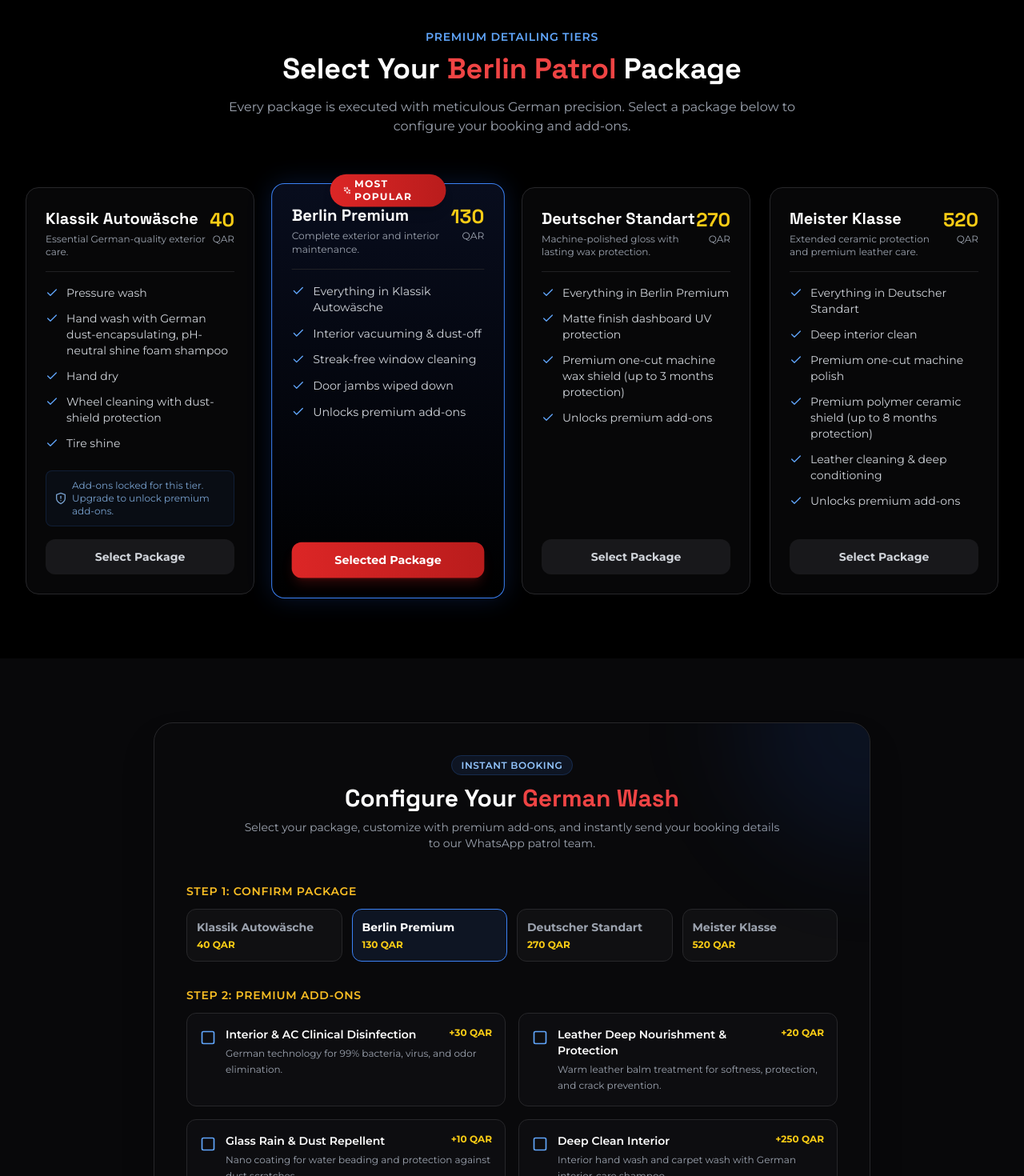
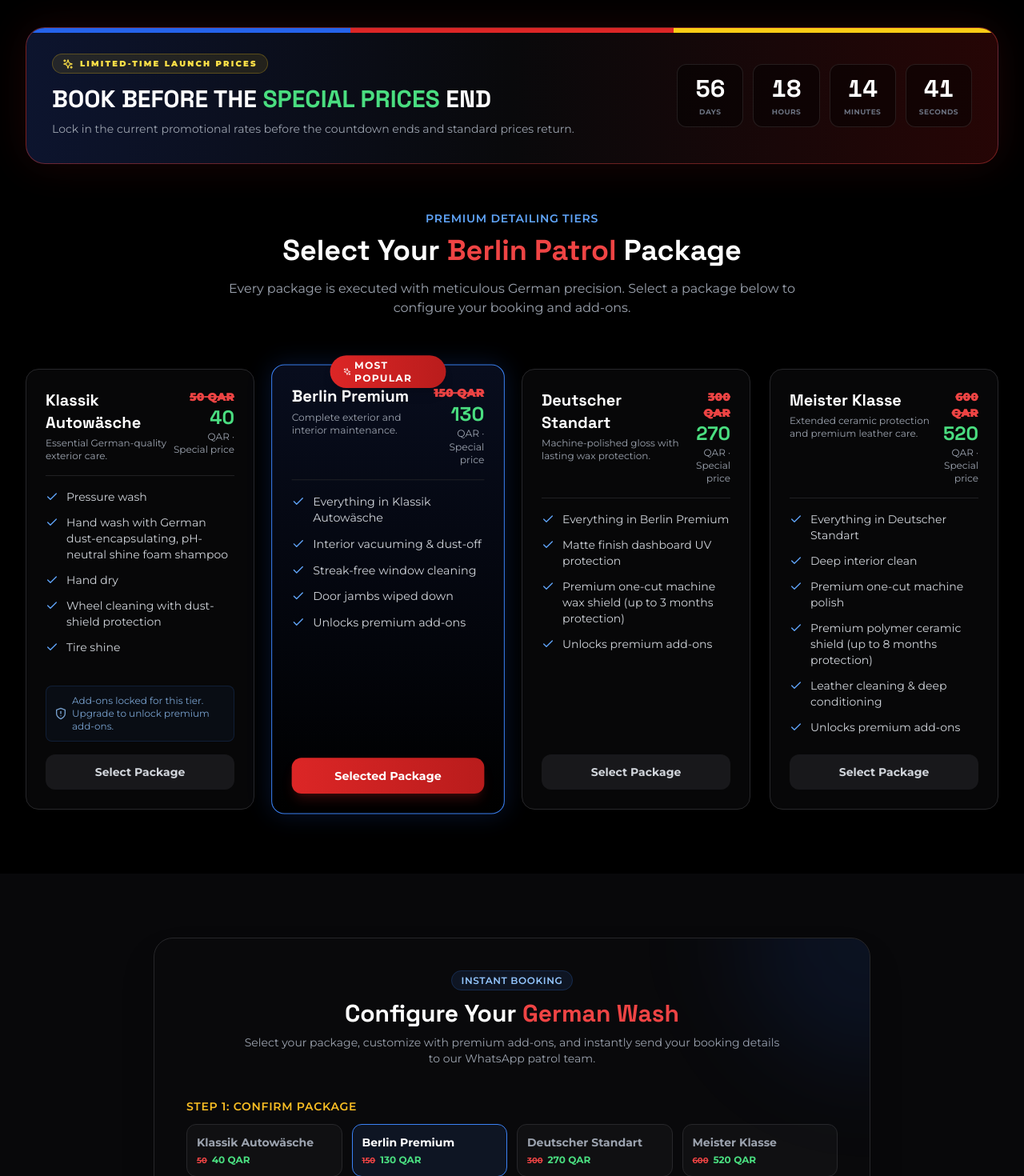
Before and after one commit to org-innoqa/qatar-car-wash-berlin-car-wash-patrol-f3a184, a React (Vite) app: page / in a window 1280 px wide. Shown: the part 3560-5030 px from the top of the page at 80% size. Built offline with nearby package versions, Linux system fonts and the light colour scheme.

Commit message:
Price chgane

```diff
--- a/src/App.tsx
+++ b/src/App.tsx
@@ -6,6 +6,7 @@
 import AppSubscription from './components/AppSubscription';
 import GermanQualityBadge from './components/GermanQualityBadge';
 import PatrolGallery from './components/PatrolGallery';
+import PriceCountdown from './components/PriceCountdown';
 import heroCarWash from './assets/hero/luxury-car-wash.webp';
 import brandLogo from './assets/brand/berlin-wash-patrol-logo.webp';
 
@@ -14,6 +15,7 @@
     id: 'klassik',
     name: 'Klassik Autowäsche',
     price: 40,
+    originalPrice: 50,
     tagline: 'Essential German-quality exterior care.',
     features: [
       'Pressure wash',
@@ -28,6 +30,7 @@
     id: 'berlin-premium',
     name: 'Berlin Premium',
     price: 130,
+    originalPrice: 150,
     tagline: 'Complete exterior and interior maintenance.',
     features: [
       'Everything in Klassik Autowäsche',
@@ -43,6 +46,7 @@
     id: 'deutscher-standard',
     name: 'Deutscher Standart',
     price: 270,
+    originalPrice: 300,
     tagline: 'Machine-polished gloss with lasting wax protection.',
     features: [
       'Everything in Berlin Premium',
@@ -56,6 +60,7 @@
     id: 'meisterklasse',
     name: 'Meister Klasse',
     price: 520,
+    originalPrice: 600,
     tagline: 'Extended ceramic protection and premium leather care.',
     features: [
       'Everything in Deutscher Standart',
@@ -210,6 +215,7 @@
       {/* Packages Section */}
       <section id="packages" className="py-20 bg-black relative">
         <div className="max-w-7xl mx-auto px-4 sm:px-6 lg:px-8">
+          <PriceCountdown />
 
           <div className="text-center max-w-3xl mx-auto mb-16">
             <span className="text-blue-400 font-semibold tracking-wider uppercase text-sm">Premium Detailing Tiers</span>
--- a/src/components/BookingForm.tsx
+++ b/src/components/BookingForm.tsx
@@ -13,12 +13,13 @@
   id: string;
   name: string;
   price: number;
+  originalPrice?: number;
   description: string;
 }
 
 const ADD_ONS: AddOn[] = [
-  { id: 'clinical', name: 'Interior & AC Clinical Disinfection', price: 30, description: 'German technology for 99% bacteria, virus, and odor elimination.' },
-  { id: 'leather', name: 'Leather Deep Nourishment & Protection', price: 20, description: 'Warm leather balm treatment for softness, protection, and crack prevention.' },
+  { id: 'clinical', name: 'Interior & AC Clinical Disinfection', price: 30, originalPrice: 50, description: 'German technology for 99% bacteria, virus, and odor elimination.' },
+  { id: 'leather', name: 'Leather Deep Nourishment & Protection', price: 20, originalPrice: 30, description: 'Warm leather balm treatment for softness, protection, and crack prevention.' },
   { id: 'glass', name: 'Glass Rain & Dust Repellent', price: 10, description: 'Nano coating for water beading and protection against dust scratches.' },
   { id: 'interior', name: 'Deep Clean Interior', price: 250, description: 'Interior hand wash and carpet wash with German interior-care shampoo.' },
   { id: 'engine', name: 'Engine Steam Clean', price: 30, description: 'Steam cleaning with a Canadian specialist engine cleaner.' },
@@ -158,7 +159,14 @@
                 }`}
               >
                 <div className="font-bold text-xs sm:text-sm truncate">{pkg.name}</div>
-                <div className="text-yellow-400 font-bold text-xs mt-1">{pkg.price} QAR</div>
+                <div className="mt-1 flex items-baseline gap-1.5">
+                  {pkg.originalPrice && (
+                    <span className="text-[10px] font-bold text-red-500 line-through decoration-red-500">
+                      {pkg.originalPrice}
+                    </span>
+                  )}
+                  <span className="text-xs font-bold text-green-400">{pkg.price} QAR</span>
+                </div>
               </button>
             ))}
           </div>
@@ -197,7 +205,12 @@
                   <div className="flex-1">
                     <div className="flex justify-between items-start">
                       <span className="font-semibold text-sm text-white">{addOn.name}</span>
-                      <span className="text-xs font-bold text-yellow-400 shrink-0 ml-2">+{addOn.price} QAR</span>
+                      <span className="ml-2 flex shrink-0 items-center gap-1.5 text-xs font-bold">
+                        {addOn.originalPrice && (
+                          <span className="text-red-500 line-through decoration-red-500">+{addOn.originalPrice}</span>
+                        )}
+                        <span className="text-green-400">+{addOn.price} QAR</span>
+                      </span>
                     </div>
                     <p className="text-xs text-gray-400 mt-1 leading-relaxed">{addOn.description}</p>
                   </div>
--- a/src/components/PackageCard.tsx
+++ b/src/components/PackageCard.tsx
@@ -5,6 +5,7 @@
   id: string;
   name: string;
   price: number;
+  originalPrice?: number;
   tagline: string;
   features: string[];
   isPopular?: boolean;
@@ -40,8 +41,13 @@
             <p className="text-xs text-gray-400 mt-1">{pkg.tagline}</p>
           </div>
           <div className="text-right">
-            <span className="text-2xl font-display font-black text-yellow-400">{pkg.price}</span>
-            <span className="text-xs text-gray-400 block">QAR</span>
+            {pkg.originalPrice && (
+              <span className="block text-sm font-black text-red-500 line-through decoration-2 decoration-red-500/90">
+                {pkg.originalPrice} QAR
+              </span>
+            )}
+            <span className="text-2xl font-display font-black text-green-400">{pkg.price}</span>
+            <span className="text-xs text-gray-400 block">QAR · Special price</span>
           </div>
         </div>
 
--- /dev/null
+++ b/src/components/PriceCountdown.tsx
@@ -0,0 +1,87 @@
+import React, { useEffect, useState } from 'react';
+import { Clock3, Sparkles } from 'lucide-react';
+
+const OFFER_END = new Date('2026-09-08T19:23:12+03:00').getTime();
+
+interface TimeRemaining {
+  days: number;
+  hours: number;
+  minutes: number;
+  seconds: number;
+  expired: boolean;
+}
+
+function calculateTimeRemaining(): TimeRemaining {
+  const difference = Math.max(0, OFFER_END - Date.now());
+
+  return {
+    days: Math.floor(difference / 86_400_000),
+    hours: Math.floor((difference / 3_600_000) % 24),
+    minutes: Math.floor((difference / 60_000) % 60),
+    seconds: Math.floor((difference / 1_000) % 60),
+    expired: difference === 0
+  };
+}
+
+const TIME_UNITS: Array<{ key: keyof Omit<TimeRemaining, 'expired'>; label: string }> = [
+  { key: 'days', label: 'Days' },
+  { key: 'hours', label: 'Hours' },
+  { key: 'minutes', label: 'Minutes' },
+  { key: 'seconds', label: 'Seconds' }
+];
+
+export default function PriceCountdown() {
+  const [timeRemaining, setTimeRemaining] = useState(calculateTimeRemaining);
+
+  useEffect(() => {
+    const timer = window.setInterval(() => {
+      setTimeRemaining(calculateTimeRemaining());
+    }, 1_000);
+
+    return () => window.clearInterval(timer);
+  }, []);
+
+  return (
+    <div className="relative mb-14 overflow-hidden rounded-3xl border border-red-500/40 bg-gradient-to-r from-blue-950/55 via-zinc-950 to-red-950/55 p-5 shadow-[0_0_50px_rgba(220,38,38,0.12)] sm:p-8">
+      <div className="absolute inset-x-0 top-0 flex h-1.5">
+        <div className="w-1/3 bg-blue-600" />
+        <div className="w-1/3 bg-red-600" />
+        <div className="w-1/3 bg-yellow-400" />
+      </div>
+
+      <div className="grid items-center gap-7 lg:grid-cols-[1fr_auto]">
+        <div className="text-center lg:text-left">
+          <span className="inline-flex items-center gap-2 rounded-full border border-yellow-400/25 bg-yellow-400/10 px-3 py-1 text-[10px] font-black uppercase tracking-[0.22em] text-yellow-300">
+            <Sparkles className="h-3.5 w-3.5" /> Limited-Time Launch Prices
+          </span>
+          <h3 className="mt-3 font-display text-2xl font-black uppercase text-white sm:text-3xl">
+            Book before the <span className="text-green-400">special prices</span> end
+          </h3>
+          <p className="mt-2 max-w-2xl text-sm leading-relaxed text-gray-400">
+            Lock in the current promotional rates before the countdown ends and standard prices return.
+          </p>
+        </div>
+
+        {timeRemaining.expired ? (
+          <div className="rounded-2xl border border-red-500/30 bg-black/40 px-8 py-5 text-center">
+            <Clock3 className="mx-auto h-6 w-6 text-red-400" />
+            <p className="mt-2 font-bold uppercase tracking-wider text-white">Offer period ended</p>
+          </div>
+        ) : (
+          <div className="grid grid-cols-4 gap-2 sm:gap-3" aria-label="Promotional price countdown">
+            {TIME_UNITS.map(({ key, label }) => (
+              <div key={key} className="min-w-0 rounded-xl border border-white/10 bg-black/45 px-2 py-3 text-center sm:min-w-20 sm:px-4">
+                <span className="block font-display text-2xl font-black tabular-nums text-white sm:text-3xl">
+                  {String(timeRemaining[key]).padStart(2, '0')}
+                </span>
+                <span className="mt-1 block text-[8px] font-bold uppercase tracking-wider text-gray-500 sm:text-[9px]">
+                  {label}
+                </span>
+              </div>
+            ))}
+          </div>
+        )}
+      </div>
+    </div>
+  );
+}
```
